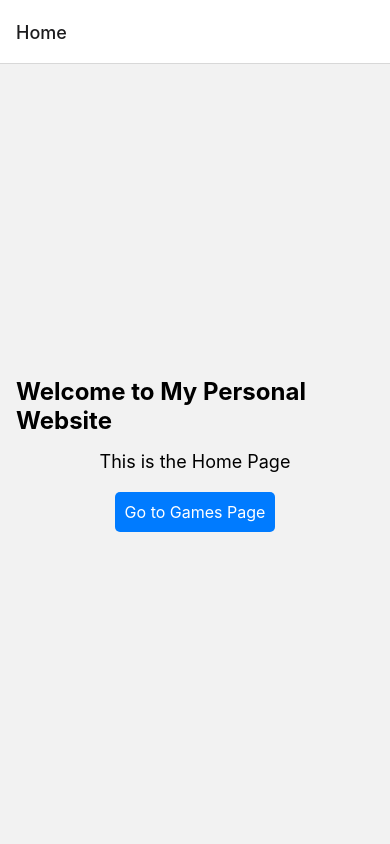
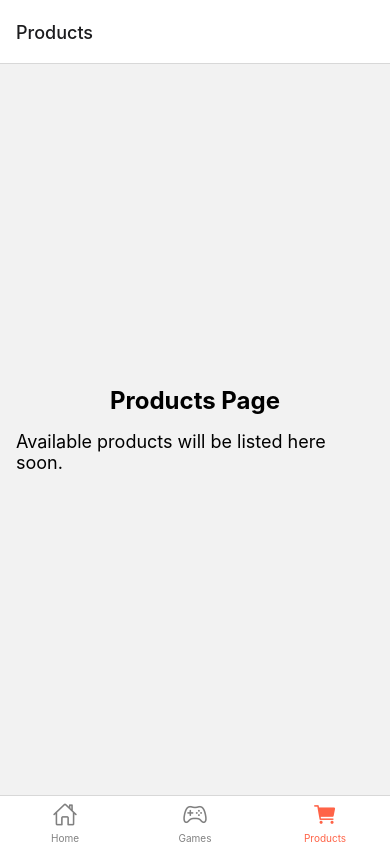
Before and after one commit to YiyangShao/PersonalWebsite, a React Native app: screen /Products in a window 390 px wide. Built offline with nearby package versions, Linux system fonts and the light colour scheme.

Commit message:
Add Product page

```diff
--- a/package.json
+++ b/package.json
@@ -20,7 +20,8 @@
     "react-native": "0.74.5",
     "react-native-safe-area-context": "4.10.5",
     "react-native-screens": "3.31.1",
-    "react-native-web": "~0.19.10"
+    "react-native-web": "~0.19.10",
+    "@expo/vector-icons": "^14.0.3"
   },
   "devDependencies": {
     "@babel/core": "^7.20.0"
--- a/src/Navigation.js
+++ b/src/Navigation.js
@@ -1,22 +1,43 @@
 import React from 'react';
 import { NavigationContainer } from '@react-navigation/native';
-import { createStackNavigator } from '@react-navigation/stack';
+import { createBottomTabNavigator } from '@react-navigation/bottom-tabs';
 import Home from './pages/Home';
 import Games from './pages/Games';
+import Products from './pages/Products';  // Import the Products page
+import { Ionicons } from '@expo/vector-icons';
 
-const Stack = createStackNavigator();
+const Tab = createBottomTabNavigator();
 
 /**
  * Navigation Component
- * Handles navigation between pages in the website.
+ * Handles tab navigation between pages in the website.
  */
 const Navigation = () => {
   return (
     <NavigationContainer>
-      <Stack.Navigator>
-        <Stack.Screen name="Home" component={Home} />
-        <Stack.Screen name="Games" component={Games} />
-      </Stack.Navigator>
+      <Tab.Navigator
+        screenOptions={({ route }) => ({
+          tabBarIcon: ({ focused, color, size }) => {
+            let iconName;
+
+            if (route.name === 'Home') {
+              iconName = focused ? 'home' : 'home-outline';
+            } else if (route.name === 'Games') {
+              iconName = focused ? 'game-controller' : 'game-controller-outline';
+            } else if (route.name === 'Products') {
+              iconName = focused ? 'cart' : 'cart-outline';
+            }
+
+            return <Ionicons name={iconName} size={size} color={color} />;
+          },
+          tabBarActiveTintColor: 'tomato',
+          tabBarInactiveTintColor: 'gray',
+        })}
+      >
+        <Tab.Screen name="Home" component={Home} />
+        <Tab.Screen name="Games" component={Games} />
+        <Tab.Screen name="Products" component={Products} />
+      </Tab.Navigator>
     </NavigationContainer>
   );
 };
--- /dev/null
+++ b/src/pages/Products.js
@@ -0,0 +1,35 @@
+import React from 'react';
+import { View, Text, StyleSheet } from 'react-native';
+
+/**
+ * Products Component
+ * This is a placeholder for the Products page. It will display available products in the future.
+ */
+const Products = () => {
+  return (
+    <View style={styles.container}>
+      <Text style={styles.title}>Products Page</Text>
+      <Text style={styles.subtitle}>Available products will be listed here soon.</Text>
+    </View>
+  );
+};
+
+// Styles for the Products component
+const styles = StyleSheet.create({
+  container: {
+    flex: 1,
+    justifyContent: 'center',
+    alignItems: 'center',
+    padding: 16,
+  },
+  title: {
+    fontSize: 24,
+    fontWeight: 'bold',
+    marginBottom: 16,
+  },
+  subtitle: {
+    fontSize: 18,
+  },
+});
+
+export default Products;
```
Also changed, not shown: 2 other files (tests, documents, lock files or other folders).
